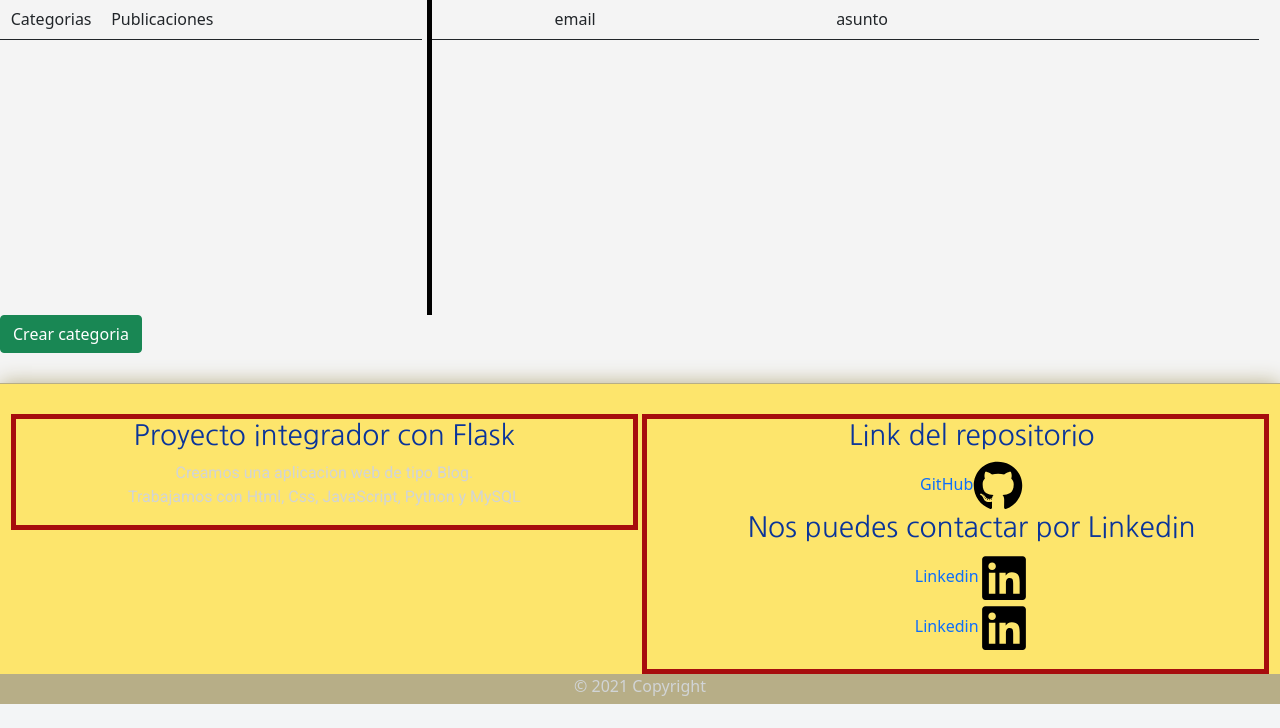
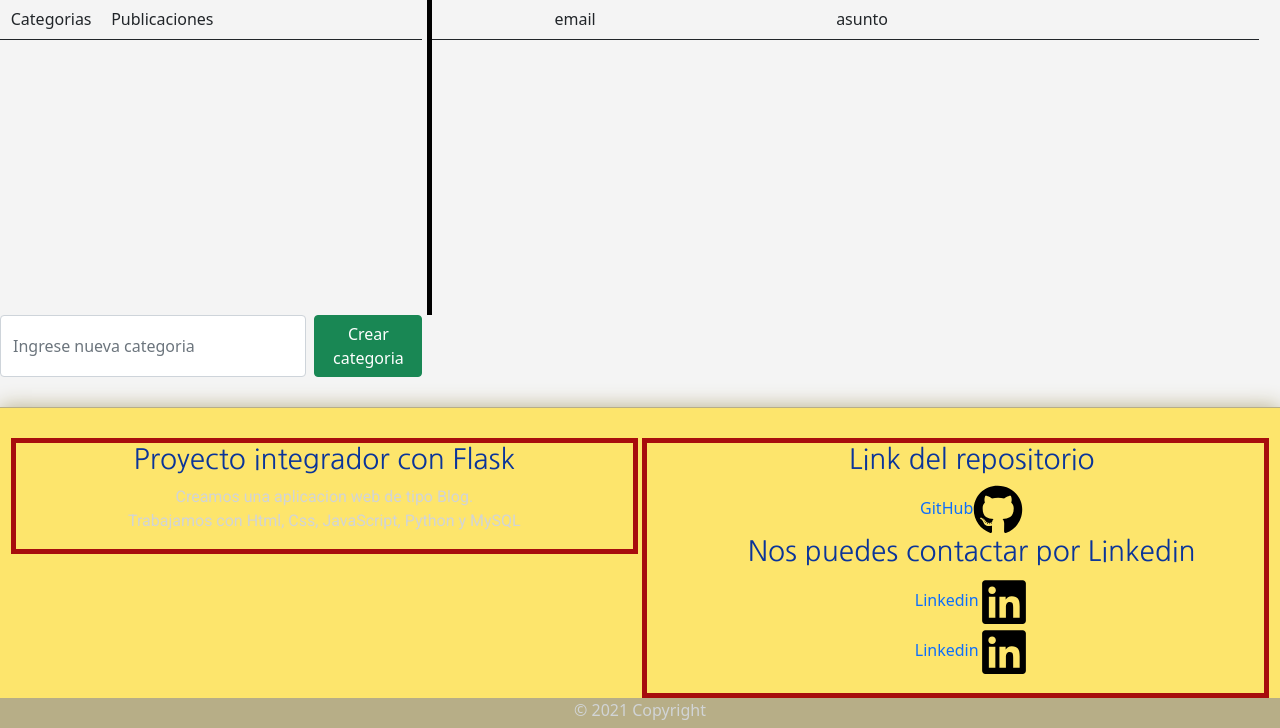
Before and after one commit to juanNH/TPCaC2124, a Flask app: page /panel_administrador in a window 1280 px wide. Shown: the part 407-1135 px from the top of the page. Before the commit the page ends 1111 px from the top, so only its background shows below. Run offline with Flask 2, Linux system fonts and the light colour scheme; the visitor is signed in with stand-in values (Sample User, id 1); data that the repository does not hold is empty; some libraries are stand-ins or nearby versions.

Commit message:
add crear categorias

```diff
--- a/app.py
+++ b/app.py
@@ -274,7 +274,24 @@ def eliminar_categoria(id_categoria):
         return redirect(url_for('panel_admin'))
     else:
         return redirect(url_for('index'))
+@app.route('/crear_categoria', methods =['GET', 'POST'])
+@login_required
+def crear_categoria():
+    if session['loggedin'] == True & session['id_administrador'] == 1 :
+        _categoria = request.form['categoria']
 
+        sql = "INSERT INTO `categoria` (`categoria`) VALUES  (%s);"
+        datos=(_categoria)
+
+        conn = mysql.connect()
+        cursor = conn.cursor()
+        cursor.execute(sql, datos)
+        conn.commit()
+
+        return redirect(url_for('panel_admin',
+                                            ))
+    else:
+        return redirect(url_for('index'))
 
 # funcion de eliminar articulo
 @app.route('/eliminar/<id_articulo>/<id_autor>')
--- a/templates/panel_admin.html
+++ b/templates/panel_admin.html
@@ -28,8 +28,11 @@ Panel admin
             {% endfor %}
                 </tbody>
             </table>
+            <form class="d-flex"  action="/crear_categoria" method="POST" >
+                <input class="form-control me-2" placeholder="Ingrese nueva categoria" aria-label="Search" required name='categoria'>
+                <a class="btn btn-success">Crear categoria</a>
+            </form>
 
-            <a class="btn btn-success">Crear categoria</a>
     </div>
     <div class="panel-r">
         <table class="table">
```
Also changed, not shown: uploads/2021-07-25-19-40-00grandblue5.PNG (deleted), uploads/2021-07-25-23-27-18grandblue6.PNG (renamed from uploads/2021-07-25-19-30-42grandblue6.PNG).
